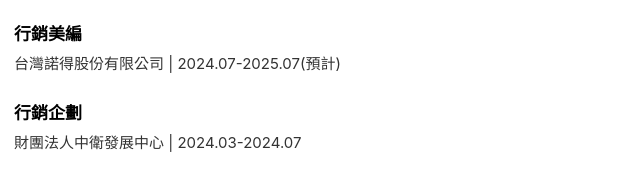
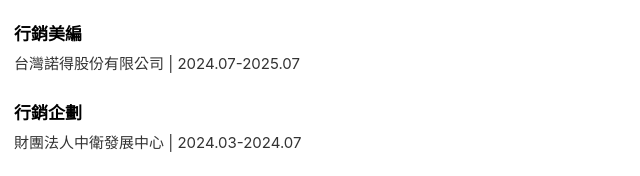
Before and after one commit to xiaogangtw/xiaogangtw.github.io, a plain HTML site: page index.html in a window 1280 px wide. Shown: the part 741-917 px from the top of the page, 316-956 px from the left. Drawn offline with Linux system fonts and the light colour scheme.

Commit message:
Update index.html

```diff
--- a/index.html
+++ b/index.html
@@ -3,7 +3,7 @@
 <head>
 <meta charset="UTF-8">
 <meta name="viewport" content="width=device-width, initial-scale=1.0">
-<title>SHENG-GANG HUANG - Resume</title>
+<title>SHENG-GANG HUANG</title>
 <style>
     /* 基本設定 */
     body {
@@ -147,7 +147,7 @@
         <ul>
             <li>
                 <div class="item-primary">行銷美編</div>
-                <div class="item-secondary">台灣諾得股份有限公司 | 2024.07-2025.07(預計)</div>
+                <div class="item-secondary">台灣諾得股份有限公司 | 2024.07-2025.07</div>
             </li>
             <li>
                 <div class="item-primary">行銷企劃</div>
```
